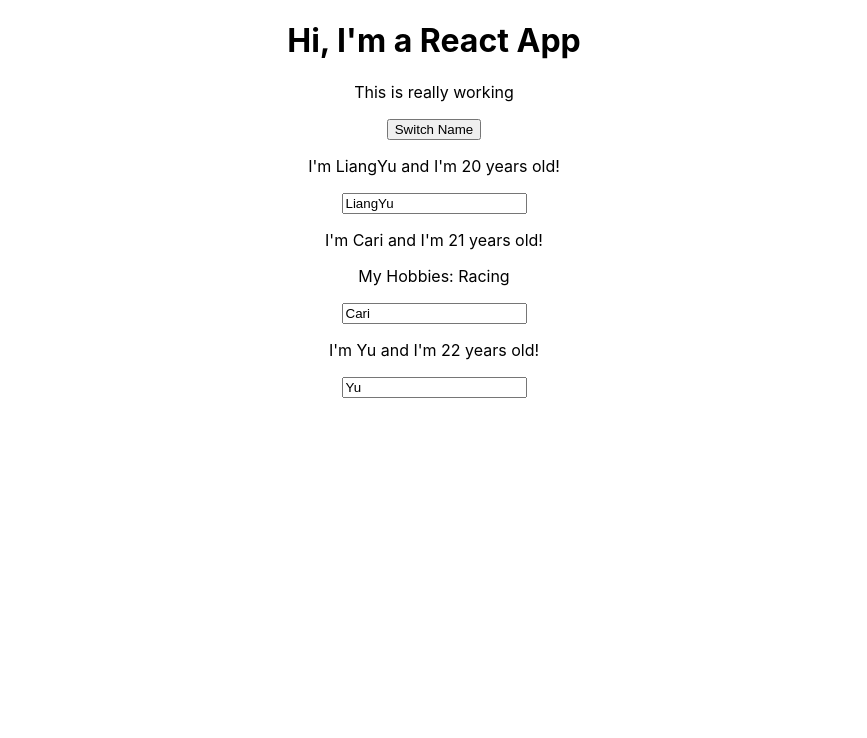
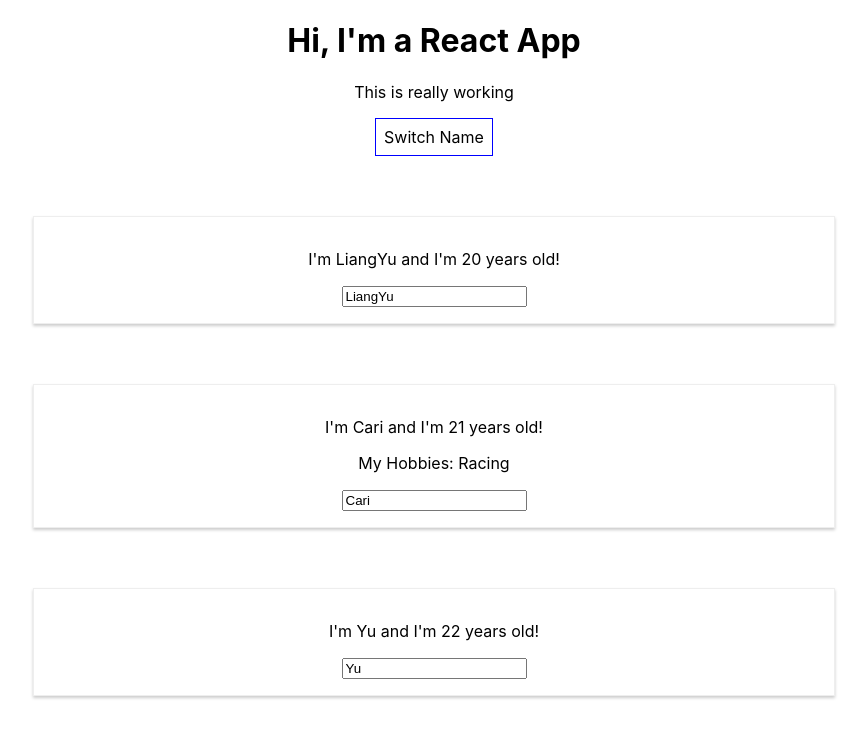
Before and after one commit to Mayvis/react-practice, a React (Create React App) app: page / in a window 1280 px wide. Shown: the top 738 px of the page, without its empty margins (206-1073 px from the left). Built offline with nearby package versions, Linux system fonts and the light colour scheme.

Commit message:
Import style using es6 import method and inline-style

```diff
--- a/src/App.js
+++ b/src/App.js
@@ -40,11 +40,22 @@
   };
 
   render() {
+    const style = {
+      backgroundColor: 'white',
+      font: 'inherit',
+      border: '1px solid blue',
+      padding: '8px',
+      cursor: 'pointer'
+    };
+
     return (
       <div className="App">
         <h1>Hi, I'm a React App</h1>
         <p>This is really working</p>
-        <button onClick={() => this.switchNameHandler('Liang')}>Switch Name</button>
+        <button
+          style={style}
+          onClick={() => this.switchNameHandler('Liang')}
+        >Switch Name</button>
         <Person
           name={this.state.persons[0].name}
           age={this.state.persons[0].age}/>
--- /dev/null
+++ b/src/Person/Person.css
@@ -0,0 +1,8 @@
+.Person {
+  width: 60%;
+  margin: 60px auto;
+  border: 1px solid #eee;
+  box-shadow: 0 2px 3px #ccc;
+  padding: 16px;
+  text-align: center;
+}
--- a/src/Person/Person.js
+++ b/src/Person/Person.js
@@ -1,8 +1,9 @@
 import React from 'react';
+import './Person.css';
 
 const Person = (props) => {
   return(
-    <div>
+    <div className="Person">
       <p onClick={props.click}>I'm {props.name} and I'm {props.age} years old!</p>
       <p>{props.children}</p>
       <input type="text" onChange={props.change} value={props.name}/>
```
Also changed, not shown: .eslintrc.js.
